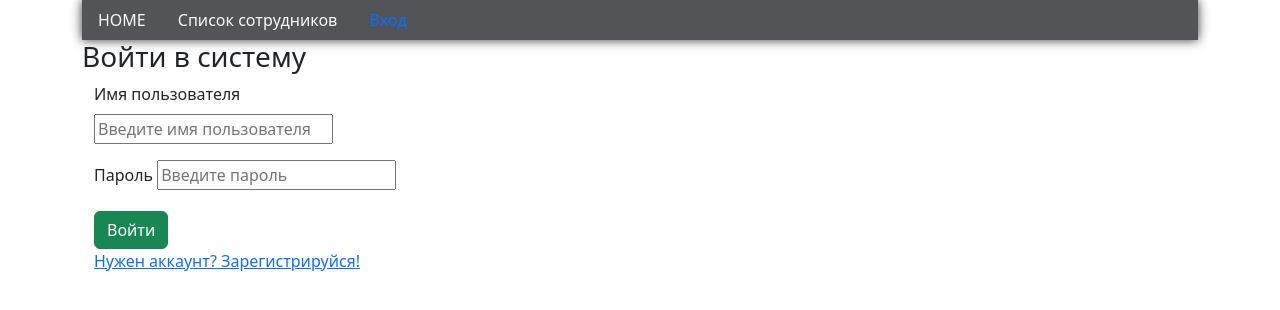
After one commit to Sanch13/miran, a Django app: page /users/login/ in a window 1280 px wide. The commit adds this page. Shown: the top 310 px of the page. Run offline with Django 4.2, Linux system fonts and the light colour scheme; parts of the project's set-up code (start-up, migrations or seed data) failed here and were passed over; some libraries are stand-ins or nearby versions.

Commit message:
add registration, forms, login, logout

```diff
--- a/miran/users/forms.py
+++ b/miran/users/forms.py
@@ -16,3 +16,14 @@ class UserRegistrationForm(UserCreationForm):
         model = User
         fields = (
             'first_name', 'last_name', 'username', 'email', 'password1', 'password2')
+
+
+class UserLoginForm(AuthenticationForm):  # Унаследовали форму от Джанго
+    username = forms.CharField(widget=forms.TextInput(attrs={'placeholder': 'Введите имя пользователя'}))
+    password = forms.CharField(widget=forms.PasswordInput(attrs={'placeholder': 'Введите пароль'}))
+
+    # переопределяем username, password из стандартной формы Джанго
+
+    class Meta:
+        model = User
+        fields = ('username', 'password')
--- a/miran/users/templates/users/base.html
+++ b/miran/users/templates/users/base.html
@@ -14,7 +14,9 @@
     {% bootstrap_css %}
     {% bootstrap_javascript %}
 
-    {% block css %}<link rel="stylesheet" href="{% static 'css/main.css' %}">{% endblock css %}
+    {% block css %}
+    <link rel="stylesheet" href="{% static 'css/main.css' %}">
+    {% endblock css %}
 
 </head>
 <body>
@@ -26,12 +28,20 @@
         <li class="nav-item">
             <a class="nav-link link-light" href="">Список сотрудников</a>
         </li>
+        <li>
+            {% if user.is_authenticated %}
+                <a class="nav-link" href="{% url 'users:logout' %}">Выход</a>
+                <span class="name-user">Пользователь: {{ user.first_name }} {{ user.last_name }}</span>
+            {% else %}
+                <a class="nav-link" href="{% url 'users:login' %}">Вход</a>
+            {% endif %}
+        </li>
     </ul>
 </div>
 
 <div class="container">
-{% block content %}
-{% endblock %}
+    {% block content %}
+    {% endblock %}
 </div>
 
 <script src=""></script>
--- /dev/null
+++ b/miran/users/templates/users/registration/login.html
@@ -0,0 +1,55 @@
+{% extends 'users/base.html' %}
+{% load static %}
+
+{% block title %}
+    <title>Вход в систему</title>
+{% endblock title %}
+
+{% block content %}
+    {% if messages or form.errors %}
+        <div class="alert {% if messages %} alert-success {% else %} alert-warning {% endif %}
+        alert-dismissible fade show" role="alert" style="margin-top: 50px;">
+            {% if messages %}
+                {% for message in messages %}
+                    {{ message }}
+                {% endfor %}
+            {% else %}
+                {{ form.non_field_errors }}
+            {% endif %}
+        </div>
+    {% endif %}
+    <div class="col-md-8 just-text">
+        <h3>Войти в систему</h3>
+    </div>
+    <div class="container-xxl  login">
+        <div class="row">
+            <div class="col">
+                <form action="{% url 'users:login' %} " method="post">
+                    {% csrf_token %}
+                    <div class="row">
+                        <div class="col-md-4">
+                            <label for="{{ form.username.id_for_label }}" class="form-label">Имя
+                                пользователя</label>
+                            {{ form.username }}
+                        </div>
+                        <p></p>
+                        <div class="col-md-4">
+                            <label for="{{ form.password.id_for_label }}"
+                                   class="form-label">Пароль</label>
+                            {{ form.password }}
+                        </div>
+                    </div>
+                    <p></p>
+                    <div class="col-12">
+                        <button class="btn btn-success" type="submit">Войти</button>
+                    </div>
+                </form>
+            </div>
+            <div class="text-1"><a href="{% url 'users:registration' %}">Нужен
+                    аккаунт? Зарегистрируйся!</a>
+
+            </div>
+        </div>
+    </div>
+
+{% endblock content %}
--- a/miran/users/urls.py
+++ b/miran/users/urls.py
@@ -1,12 +1,12 @@
 from django.contrib.auth.views import LogoutView
 from django.urls import path
 
-from .views import registration
+from .views import registration, login
 
 app_name = 'users'
 
 urlpatterns = [
     path("registration/", registration, name='registration'),
-    # path("login/", login, name='login'),
+    path("login/", login, name='login'),
     path("logout/", LogoutView.as_view(), name="logout"),
 ]
--- a/miran/users/views.py
+++ b/miran/users/views.py
@@ -2,7 +2,7 @@ from django.contrib import auth, messages
 from django.shortcuts import render, redirect
 from django.urls import reverse
 
-from .forms import UserRegistrationForm
+from .forms import UserRegistrationForm, UserLoginForm
 
 
 def home(request):
@@ -31,17 +31,17 @@ def registration(request):
                   context=context)
 
 
-# def login(request):
-#     if request.method == 'POST':
-#         form = UserLoginForm(data=request.POST)
-#         if form.is_valid():
-#             username = request.POST['username']
-#             password = request.POST['password']
-#             user = auth.authenticate(username=username, password=password)
-#             if user and user.is_active:
-#                 auth.login(request, user)
-#                 return HttpResponseRedirect(reverse('index'))
-#     else:
-#         form = UserLoginForm()
-#     context = {'form': form}
-#     return render(request, 'users/registration/login.html', context=context)
+def login(request):
+    if request.method == 'POST':
+        form = UserLoginForm(data=request.POST)
+        if form.is_valid():
+            username = request.POST['username']
+            password = request.POST['password']
+            user = auth.authenticate(username=username, password=password)
+            if user and user.is_active:
+                auth.login(request, user)
+                return redirect(reverse('home'))
+    else:
+        form = UserLoginForm()
+    context = {'form': form}
+    return render(request, 'users/registration/login.html', context=context)
```
Also changed, not shown: miran/users/templates/users/registration/registration.html (+1 -8 lines).
